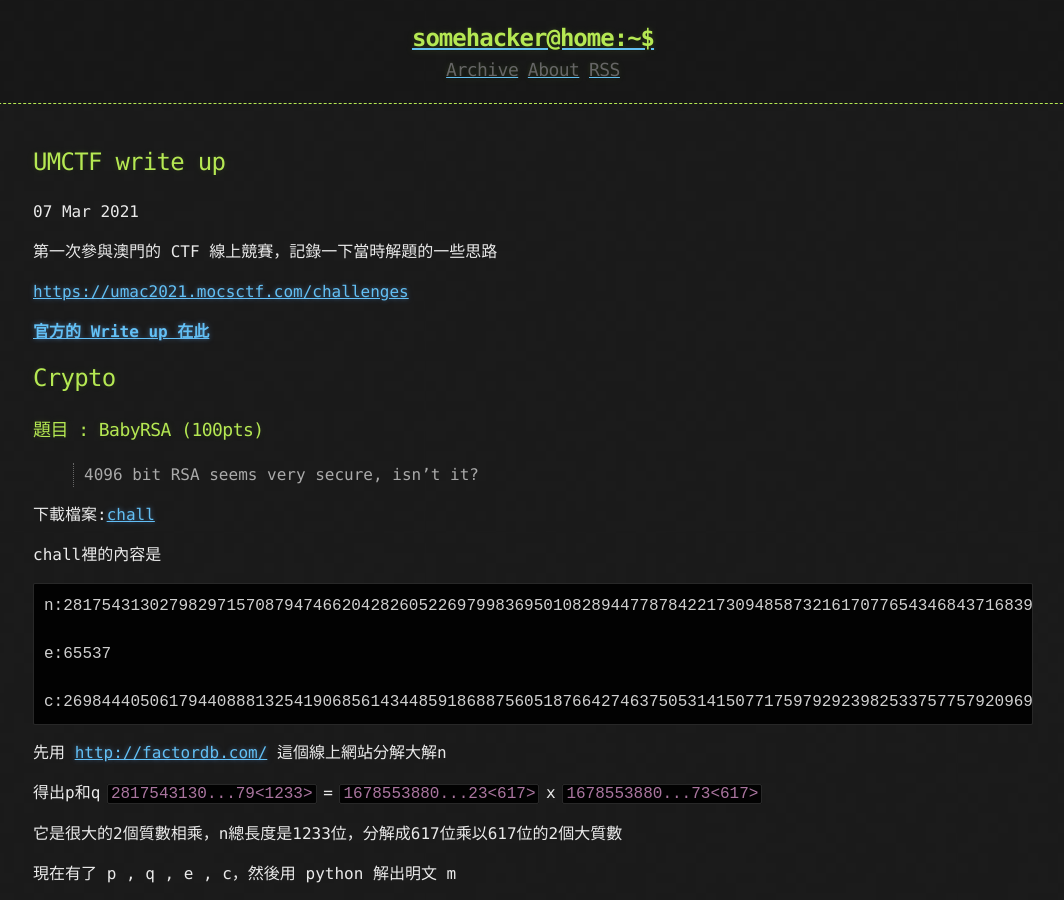
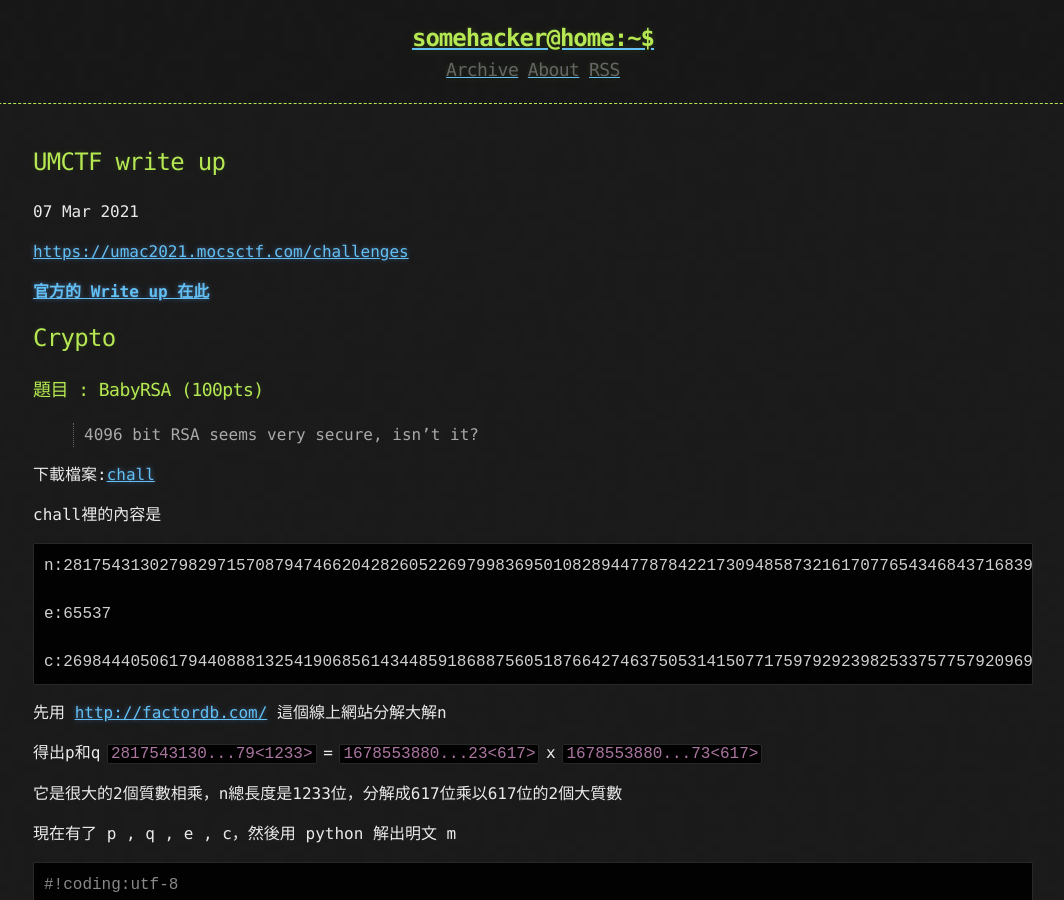
Before and after one commit to AnkMak/hacker-blog, a Jekyll site: the page built from _posts/2021-03-07-umctf.md, in a window 1280 px wide and 900 px high. Shown: the whole window, without its empty margins (107-1171 px from the left). Built offline with Jekyll 4.4.1, drawn with Linux system fonts in a browser that asks for light colours.

Commit message:
new post

```diff
--- a/_posts/2021-03-07-umctf.md
+++ b/_posts/2021-03-07-umctf.md
@@ -5,9 +5,6 @@ key : 20210307
 tags : Macau CTF Writeup
 
 ---
-
-
-第一次參與澳門的 CTF 線上競賽，記錄一下當時解題的一些思路
 
 [https://umac2021.mocsctf.com/challenges](https://umac2021.mocsctf.com/challenges)
 
```
